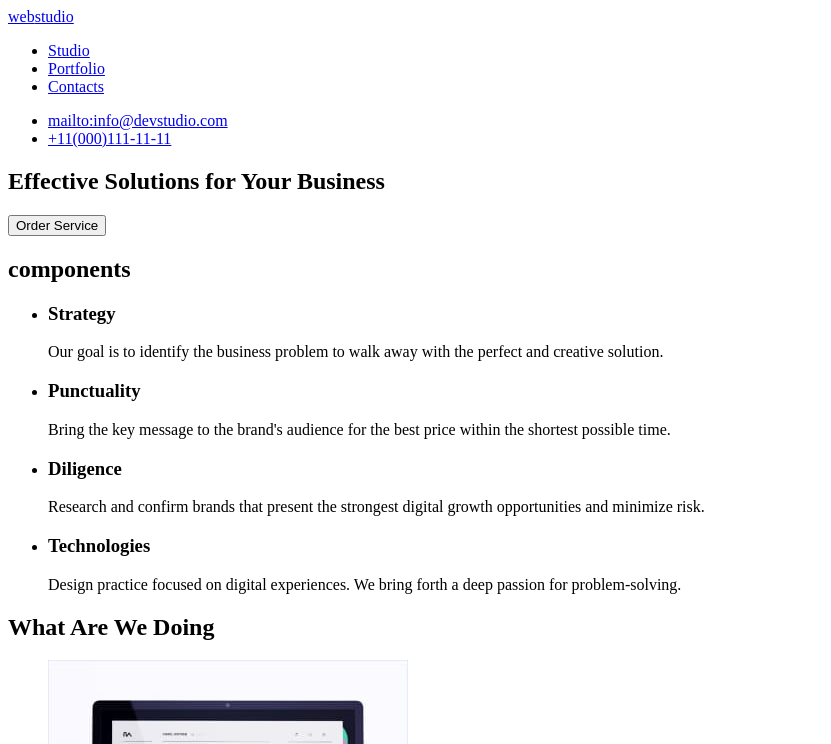
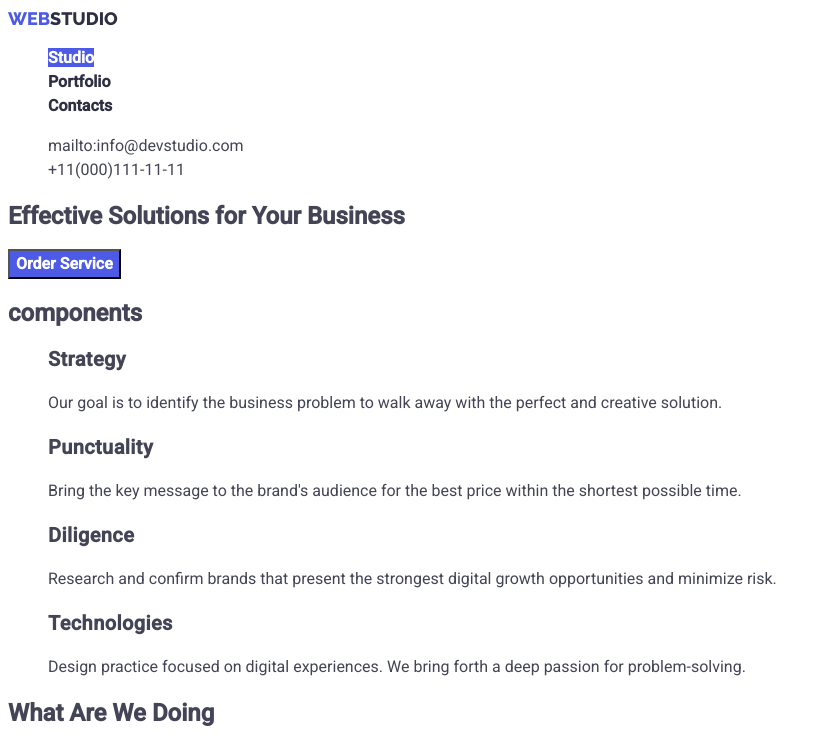
Before and after one commit to Fobosss/goit-markup-hw-02, a plain HTML site: page index.html in a window 1280 px wide. Both pictures are taken after a click on the link "Studio". Shown: the top 744 px of the page, without its empty margins (0-831 px from the left). Drawn offline with Linux system fonts and the light colour scheme.

Commit message:
up index

```diff
--- a/css/styles.css
+++ b/css/styles.css
@@ -5,20 +5,29 @@ sans-serif;
 font-family: 'Roboto',
 sans-serif; */
 :root {
-    /* iris */--primary-brand: #4d5ae5;
-    /* navy blue  */--dark: #2e2f42;
-    /* green */--success: #31d0aa;
-    /* slate  */--text: #434455;
-    /* ligth slate  */--subtle-text: #8e8f99;
-    /* cornflower  */--accent: #e7e9fc;
-    /* cloud  */--light: #f4f4fd;
+    /* iris */
+    --primary-brand: #4d5ae5;
+    /* navy blue  */
+    --dark: #2e2f42;
+    /* green */
+    --success: #31d0aa;
+    /* slate  */
+    --text: #434455;
+    /* ligth slate  */
+    --subtle-text: #8e8f99;
+    /* cornflower  */
+    --accent: #e7e9fc;
+    /* cloud  */
+    --light: #f4f4fd;
 
 }
+
 body {
     font-family: 'Roboto', sans-serif;
     color: var(--text);
 
 }
+
 .logo {
     font-family: 'Raleway';
     font-style: normal;
@@ -28,6 +37,7 @@ color: var(--text);
     text-decoration: none;
     color: var(--dark);
 }
+
 .foot-logo {
     font-family: 'Raleway';
     font-style: normal;
@@ -41,6 +51,7 @@ color: var(--text);
 .low-logo {
     color: var(--primary-brand);
 }
+
 .nav-links {
     text-decoration: none;
     font-family: 'Roboto';
@@ -51,10 +62,13 @@ color: var(--text);
     color: var(--dark);
 
 }
-.nav-links:hover,:focus {
+
+.nav-links:hover,
+:focus {
     color: var(--primary-brand);
 
 }
+
 .adress {
     font-family: 'Roboto';
     font-style: normal;
@@ -64,12 +78,16 @@ color: var(--text);
     text-decoration: none;
     color: var(--text);
 }
-.adress:hover, :focus {
+
+.adress:hover,
+:focus {
     color: var(--primary-brand);
 }
+
 li {
     list-style-type: none;
 }
+
 .button {
     background-color: var(--light);
     color: var(--primary-brand);
@@ -82,10 +100,12 @@ li {
 
 }
 
-.button:hover, :focus {
+.button:hover,
+:focus {
     background-color: var(--primary-brand);
     color: #ffffff
 }
+
 .card-h {
     font-family: 'Roboto';
     font-style: normal;
@@ -96,9 +116,27 @@ color: #ffffff
 
     letter-spacing: 0.02em;
 }
+
 .card-p {
     font-family: 'Roboto';
 
     font-size: 16px;
     line-height: 1.5;
 }
+
+.main-button {
+    background-color: var(--primary-brand);
+    color: #ffffff;
+    font-family: 'Roboto';
+    font-style: normal;
+    font-weight: 600;
+    font-size: 16px;
+    line-height: 1.5;
+    cursor: pointer;
+}
+
+.main-button:hover,
+:focus {
+    background-color: var(--primary-brand);
+    color: #ffffff
+}
--- a/index.html
+++ b/index.html
@@ -1,58 +1,69 @@
 <!DOCTYPE html>
 <html lang="en">
+
 <head>
     <meta charset="UTF-8">
     <meta http-equiv="X-UA-Compatible" content="IE=edge">
     <meta name="viewport" content="width=device-width, initial-scale=1.0">
     <title>Document</title>
+    <link rel="preconnect" href="https://fonts.googleapis.com">
+    <link rel="preconnect" href="https://fonts.gstatic.com" crossorigin>
+    <link
+        href="https://fonts.googleapis.com/css2?family=Montserrat:wght@400;700&family=Raleway:wght@800&family=Roboto:wght@400;500&display=swap"
+        rel="stylesheet">
+    <link rel="stylesheet" href="./css/styles.css">
 </head>
+
 <body>
     <header>
-        <a href="#"> <span> web</span>studio</a>
+        <a href="#" class="logo"> <span class="low-logo"> WEB</span>STUDIO</a>
         <nav>
             <ul>
                 <li>
-                    <a href="#">Studio</a>
+                    <a href="#" class="nav-links">Studio</a>
                 </li>
                 <li>
-                    <a href="./portfolio.html">Portfolio</a>
+                    <a href="./portfolio.html" class="nav-links">Portfolio</a>
                 </li>
                 <li>
-                    <a href="#">Contacts</a>
+                    <a href="#" class="nav-links">Contacts</a>
                 </li>
             </ul>
         </nav>
         <ul>
-            <li> <a href="mailto:info@devstudio.com">mailto:info@devstudio.com</a></li>
-            <li> <a href="tel:+11(000)111-11-11">+11(000)111-11-11</a></li>
+            <li> <a href="mailto:info@devstudio.com" class="adress">mailto:info@devstudio.com</a></li>
+            <li> <a href="tel:+11(000)111-11-11" class="adress">+11(000)111-11-11</a></li>
         </ul>
     </header>
     <main>
         <section>
             <h1>Effective Solutions for Your Business</h1>
-        <button type="button">Order Service</button>
+            <button type="button" class="main-button">Order Service</button>
         </section>
         <section>
             <h2>components</h2>
             <ul>
                 <li>
-                    <h3>Strategy</h3>
-                    <p>Our goal is to identify the business
+                    <h3 class="card-h">Strategy</h3>
+                    <p class="card-p">Our goal is to identify the business
                         problem to walk away with the perfect and creative solution. </p>
                 </li>
                 <li>
-                    <h3>Punctuality</h3>
-                    <p>Bring the key message to the brand's audience for the best price within the shortest possible time.
+                    <h3 class="card-h">Punctuality</h3>
+                    <p class="card-p">Bring the key message to the brand's audience for the best price within the
+                        shortest possible time.
                     </p>
                 </li>
                 <li>
-                    <h3>Diligence</h3>
-                    <p>Research and confirm brands that present the strongest digital growth opportunities and minimize
+                    <h3 class="card-h">Diligence</h3>
+                    <p class="card-p">Research and confirm brands that present the strongest digital growth
+                        opportunities and minimize
                         risk.</p>
                 </li>
                 <li>
-                    <h3>Technologies</h3>
-                    <p>Design practice focused on digital experiences. We bring forth a deep passion for problem-solving.
+                    <h3 class="card-h">Technologies</h3>
+                    <p class="card-p">Design practice focused on digital experiences. We bring forth a deep passion for
+                        problem-solving.
                     </p>
                 </li>
             </ul>
@@ -61,13 +72,13 @@
             <h2>What Are We Doing</h2>
             <ul>
                 <li>
-            <img src="images/comp.jpg" alt="computer with diagramm"  width="360">
+                    <img src="images/comp.jpg" alt="computer with diagramm" width="360">
                 </li>
                 <li>
-            <img src="images/tel.jpg" alt="interface"  width="360">
+                    <img src="images/tel.jpg" alt="interface" width="360">
                 </li>
                 <li>
-            <img src="images/hand.jpg" alt="mobile in hand"  width="360">
+                    <img src="images/hand.jpg" alt="mobile in hand" width="360">
                 </li>
             </ul>
         </section>
@@ -76,29 +87,32 @@
             <ul>
                 <li>
                     <img src="images/mark.jpg" alt="photo" width="264">
-                    <h3>Mark Guerrero</h3>
-                    <p>Product Designer</p>
+                    <h3 class="card-h">Mark Guerrero</h3>
+                    <p class="card-p">Product Designer</p>
                 </li>
                 <li>
                     <img src="images/tom.jpg" alt="photo" width="264">
-                    <h3>Tom Ford</h3>
-                    <p>Frontend Developer</p>
-                </li><li>
+                    <h3 class="card-h">Tom Ford</h3>
+                    <p class="card-p">Frontend Developer</p>
+                </li>
+                <li>
                     <img src="images/camilla.jpg" alt="photo" width="264">
-                    <h3>Camila Garcia</h3>
-                    <p>Marketing</p>
-                </li><li>
+                    <h3 class="card-h">Camila Garcia</h3>
+                    <p class="card-p">Marketing</p>
+                </li>
+                <li>
                     <img src="images/daniel.jpg" alt="photo" width="264">
-                    <h3>Daniel Wilson</h3>
-                    <p>UI Designer</p>
+                    <h3 class="card-h">Daniel Wilson</h3>
+                    <p class="card-p">UI Designer</p>
                 </li>
             </ul>
         </section>
 
     </main>
     <footer>
-        <a href="#"> <span> web</span>studio</a>
+        <a href="#" class="foot-logo"> <span class="low-logo"> WEB</span>STUDIO</a>
         <p>Increase the flow of customers and sales for your business with digital marketing & growth solutions.</p>
     </footer>
 </body>
+
 </html>
```
Lines whose indentation alone changed are shown as unchanged.
